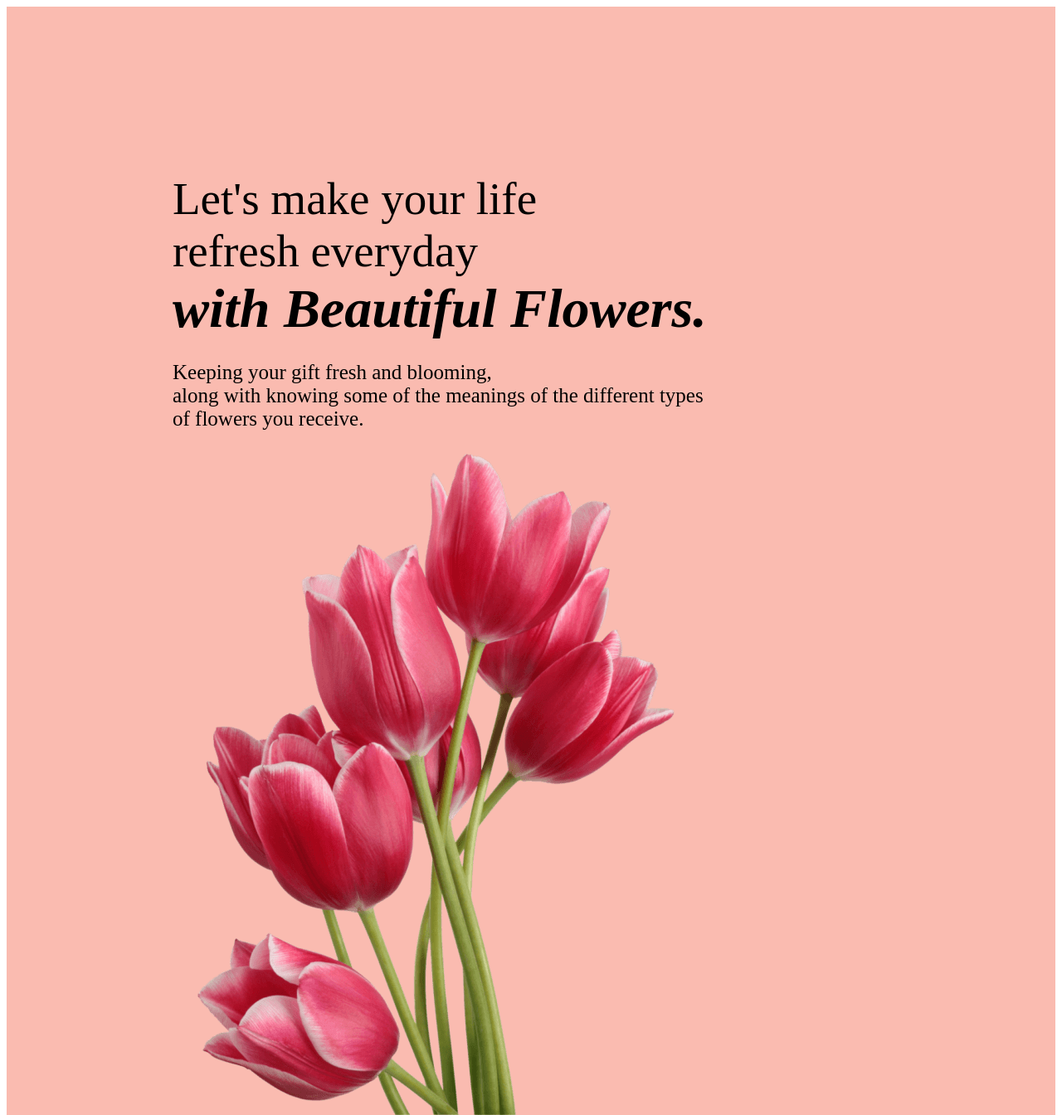
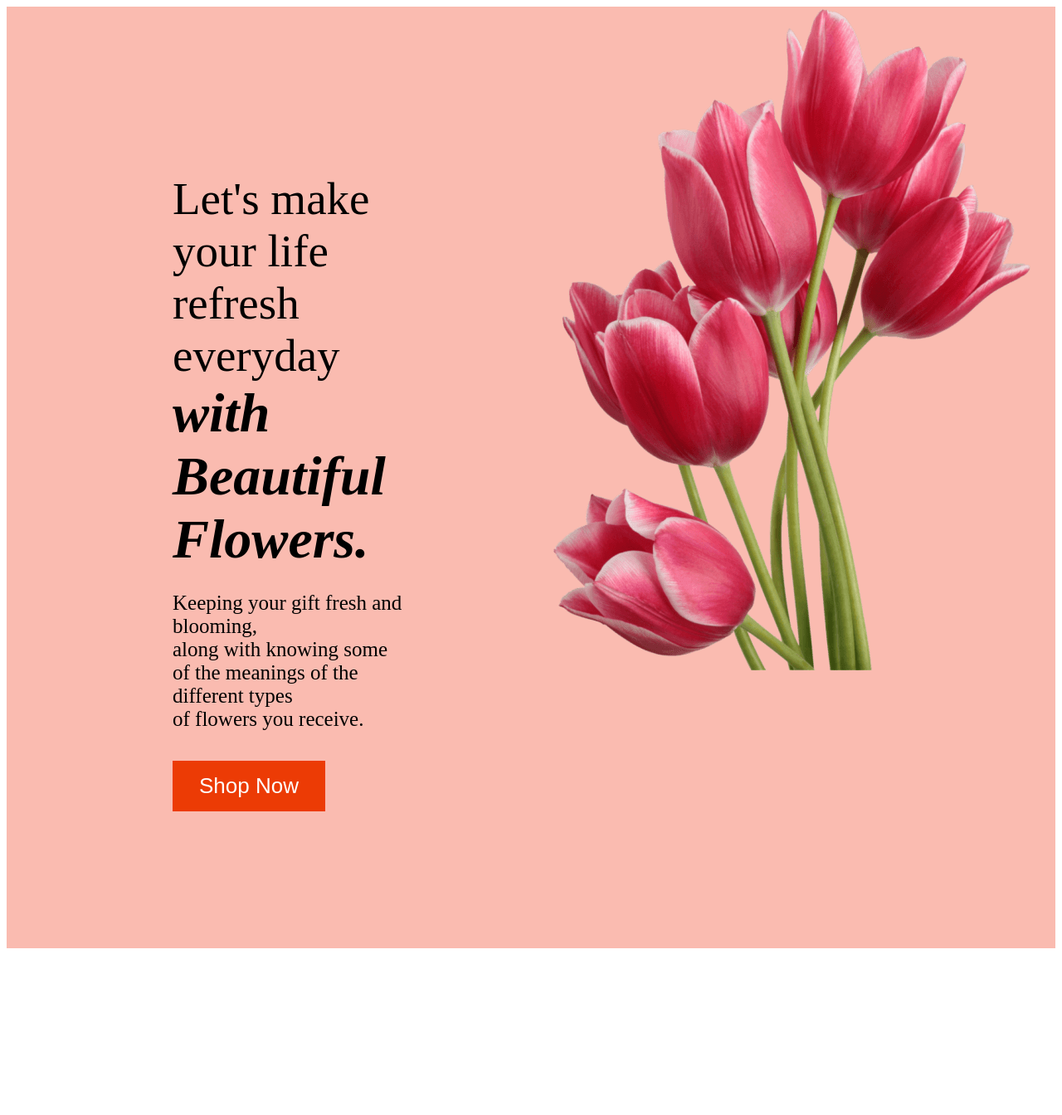
Before and after one commit to rehemanabir/ASSINMENT-FLOWER-SHOP, a plain HTML site: page index.html in a window 1280 px wide. Shown: the top 1344 px of the page at 83% size. After the commit the page ends 1151 px from the top, so only its background shows below. Drawn offline with Linux system fonts and the light colour scheme.

Commit message:
1st part

```diff
--- a/index.html
+++ b/index.html
@@ -8,6 +8,8 @@
 </head>
 <body>
     <header>
+        <div class="banner">
+
             <div class="flower"
 
                 <h1 class="flower">
@@ -16,9 +18,13 @@
                <p style="font-size: 25px;">
                 Keeping your gift fresh and blooming, <br>along with knowing some of the meanings of the different types <br> of flowers you receive.
             </p>
-            <img src="Flower Asset/pngwing 10.png" alt="flower">
+            <button class="button">Shop Now</button>
+        </div>
+        <div class="flr">
+            <img width="635" height="800" src="Flower Asset/pngwing 10.png"" alt="flower">
+        </div>
 
-        </div>
+    </div>
 
     </header>
     <main>
--- a/styles.css/my styles.css
+++ b/styles.css/my styles.css
@@ -2,10 +2,29 @@
     text-emphasis: 1200px;
     background-color:rgb(250, 187, 176);
     margin: 0px;
-    padding: 200px 0 365px 200px;
+    padding: 200px 0 165px 200px;
 
     border: 10px;
     font-size: 55px;
-    display: block;
 
 }
+.button{
+        background-color: #ec3b05;
+        border: none;
+        color: white;
+        padding: 15px 32px;
+        text-align: center;
+        text-decoration-style: dashed;
+        font-size: 26px;
+}
+.banner{
+    display: flex;
+    background-color:rgb(250, 187, 176); ;
+
+
+}
+.flr{
+    padding-left: 150px;
+    height: 800px;
+    width: 635px;
+}
```
